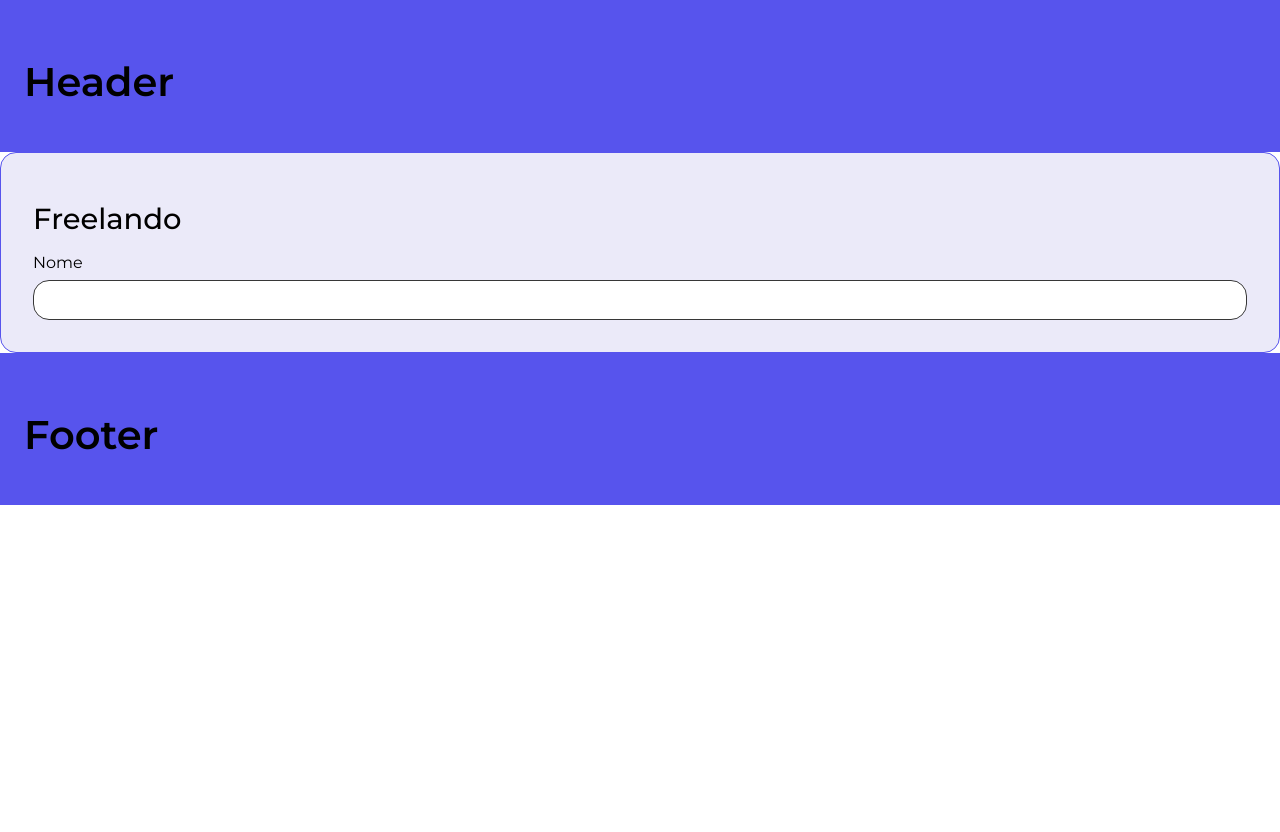
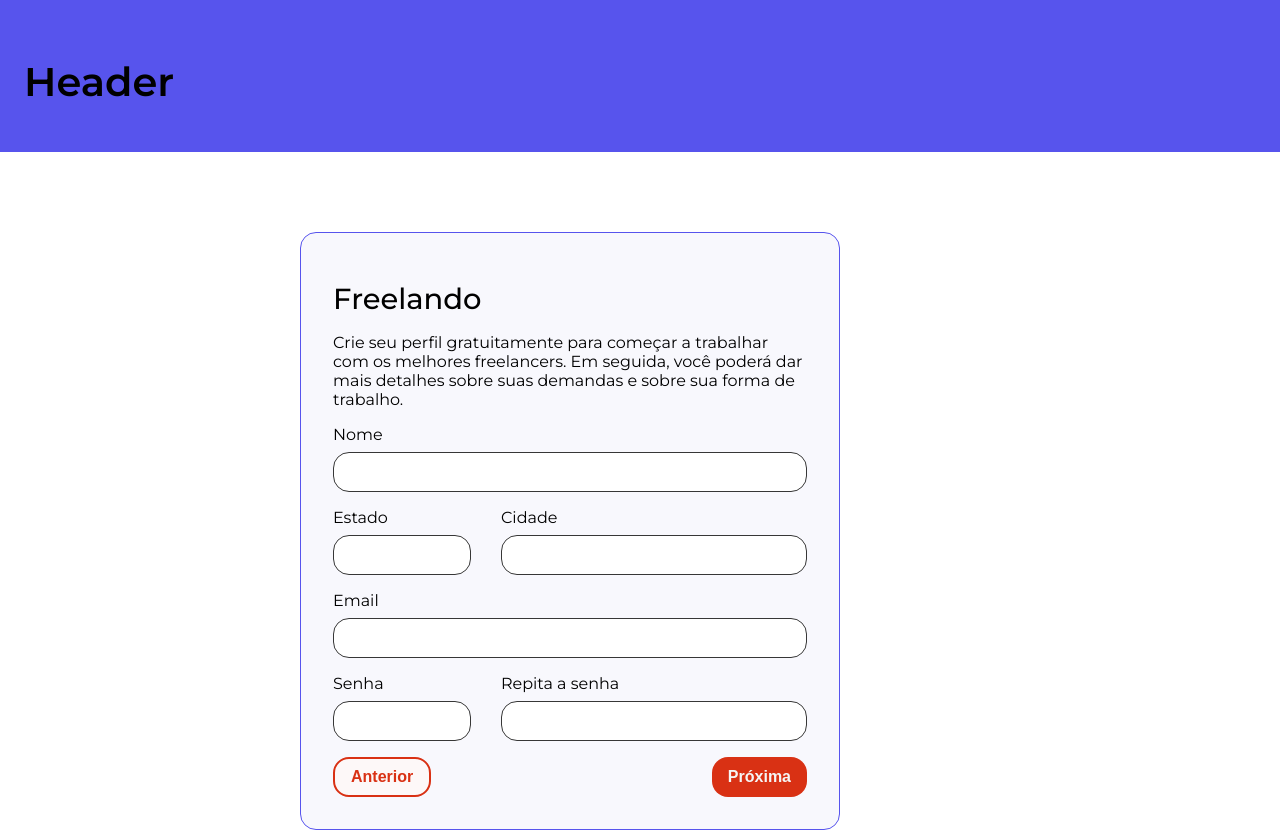
Before and after one commit to Ishizuka13/alura-freelando, a React (Create React App) app: page / in a window 1280 px wide. Shown: the top 832 px of the page. Before the commit the page ends 800 px from the top, so only its background shows below. Built offline with nearby package versions, Linux system fonts and the light colour scheme.

Commit message:
adding react-grid-system + button component

```diff
--- a/package.json
+++ b/package.json
@@ -10,6 +10,7 @@
     "@testing-library/user-event": "^13.5.0",
     "react": "^18.2.0",
     "react-dom": "^18.2.0",
+    "react-grid-system": "^8.1.9",
     "react-scripts": "5.0.1",
     "web-vitals": "^2.1.4"
   },
--- a/src/App.js
+++ b/src/App.js
@@ -5,6 +5,8 @@ import { Styles } from "./common/components/GlobalStyles/Styles";
 import { Typography } from "./common/components/Typography/Typography";
 import { TextField } from "./common/components/TextField";
 import { Footer } from "./common/components/GlobalStyles/Footer/Footer";
+import { Col, Container, Row } from "react-grid-system";
+import { Button } from "./common/components/GlobalStyles/Button";
 
 function App() {
   return (
@@ -15,12 +17,59 @@ function App() {
           Header
         </Typography>
       </Header>
+      <Container style={{ margin: "80px 0" }}>
+        <Row justify="center">
+          <Col lg={6} md={8} sm={12}>
             <Card>
               <Typography variant="h3" component="h1">
                 Freelando
               </Typography>
+              <Typography variant="body" component="body">
+                Crie seu perfil gratuitamente para começar a trabalhar com os
+                melhores freelancers. Em seguida, você poderá dar mais detalhes
+                sobre suas demandas e sobre sua forma de trabalho.
+              </Typography>
+              <Row>
+                <Col lg={12} md={12} sm={12}>
                   <TextField label="Nome" />
+                </Col>
+              </Row>
+              <Row>
+                <Col lg={4} md={4} sm={4}>
+                  <TextField label="Estado" />
+                </Col>
+                <Col lg={8} md={8} sm={8}>
+                  <TextField label="Cidade" />
+                </Col>
+              </Row>
+              <Row>
+                <Col lg={12} md={12} sm={12}>
+                  <TextField label="Email" />
+                </Col>
+              </Row>
+              <Row>
+                <Col lg={4} md={4} sm={4}>
+                  <TextField label="Senha" />
+                </Col>
+                <Col lg={8} md={8} sm={8}>
+                  <TextField label="Repita a senha" />
+                </Col>
+              </Row>
+              <Row>
+                <Col lg={6} md={6} sm={6}>
+                  <Button variant="Primary">Anterior</Button>
+                </Col>
+
+                <Col lg={6} md={6} sm={6}>
+                  <div style={{ textAlign: "right" }}>
+                    <Button>Próxima</Button>
+                  </div>
+                </Col>
+              </Row>
             </Card>
+          </Col>
+        </Row>
+      </Container>
       <Footer>
         <Typography variant="h1" component="h2">
           Footer
--- /dev/null
+++ b/src/common/components/GlobalStyles/Button/index.jsx
@@ -0,0 +1,56 @@
+import styled from "@emotion/styled";
+import { Typography } from "../../Typography/Typography";
+
+const StyledButtonPrimary = styled.button`
+  height: 40px;
+  border-radius: ${({ theme }) => theme.spacements.s};
+  padding: ${({ theme }) => theme.spacements.xs}
+    ${({ theme }) => theme.spacements.s};
+  border: none;
+  background: ${({ theme }) => theme.colors.primaries.b};
+  color: ${({ theme }) => theme.colors.neutrals.c};
+  &:hover {
+    border-color: ${({ theme }) => theme.colors.dark.b};
+    background: ${({ theme }) => theme.colors.dark.b};
+    color: ${({ theme }) => theme.colors.neutrals.c};
+  }
+  &:focus {
+    outline-color: ${({ theme }) => theme.colors.focus};
+  }
+`;
+
+const StyledButton = styled.button`
+  height: 40px;
+  border-radius: ${({ theme }) => theme.spacements.s};
+  padding: ${({ theme }) => theme.spacements.xs}
+    ${({ theme }) => theme.spacements.s};
+  border: 2px solid ${({ theme }) => theme.colors.primaries.b};
+  background: ${({ theme }) => theme.colors.secondaries.b};
+  color: ${({ theme }) => theme.colors.primaries.b};
+  &:hover {
+    border-color: ${({ theme }) => theme.colors.dark.b};
+    color: ${({ theme }) => theme.colors.dark.b};
+  }
+  &:focus {
+    outline-color: ${({ theme }) => theme.colors.focus};
+  }
+`;
+
+export const Button = ({ children, variant }) => {
+  if (variant === "Primary") {
+    return (
+      <StyledButton>
+        <Typography component="body2Bold" variant="body2Bold">
+          {children}
+        </Typography>
+      </StyledButton>
+    );
+  }
+  return (
+    <StyledButtonPrimary>
+      <Typography component="bodyBold" variant="body2Bold">
+        {children}
+      </Typography>
+    </StyledButtonPrimary>
+  );
+};
--- a/src/common/components/GlobalStyles/Card/Card.jsx
+++ b/src/common/components/GlobalStyles/Card/Card.jsx
@@ -2,7 +2,7 @@ import styled from "@emotion/styled";
 
 const StyledDiv = styled.div`
   padding: ${({ theme }) => theme.spacements.l};
-  background: ${({ theme }) => theme.colors.secundaries.a};
+  background: ${({ theme }) => theme.colors.secondaries.a};
   border: 1px solid ${({ theme }) => theme.colors.primaries.a};
   border-radius: ${({ theme }) => theme.spacements.s};
 `;
--- a/src/common/components/TextField/index.jsx
+++ b/src/common/components/TextField/index.jsx
@@ -11,6 +11,7 @@ const StyledInput = styled.input`
   width: 100%;
   box-sizing: border-box;
   margin-top: ${({ theme }) => theme.spacements.xs};
+  margin-bottom: ${({ theme }) => theme.spacements.s};
   background: ${({ theme }) => theme.colors.white};
   border: 1px solid ${({ theme }) => theme.colors.neutrals.a};
   border-radius: ${({ theme }) => theme.spacements.s};
--- a/src/common/components/ThemeProvider/ThemeProvider.jsx
+++ b/src/common/components/ThemeProvider/ThemeProvider.jsx
@@ -11,13 +11,13 @@ const theme = {
     focus: "#B009FF",
     primaries: {
       a: "#5754ED",
+      b: "#D93114",
+      c: "# 168070",
+    },
+    secondaries: {
+      a: "#F8F8FD",
       b: "#FDF8F8",
       c: "#EBFCF9",
-    },
-    secundaries: {
-      a: "#EBEAF9",
-      b: "",
-      c: "",
     },
     neutrals: {
       a: "#373737",
```
Also changed, not shown: 1 other file (tests, documents, lock files or other folders). Lines whose indentation alone changed are shown as unchanged.
